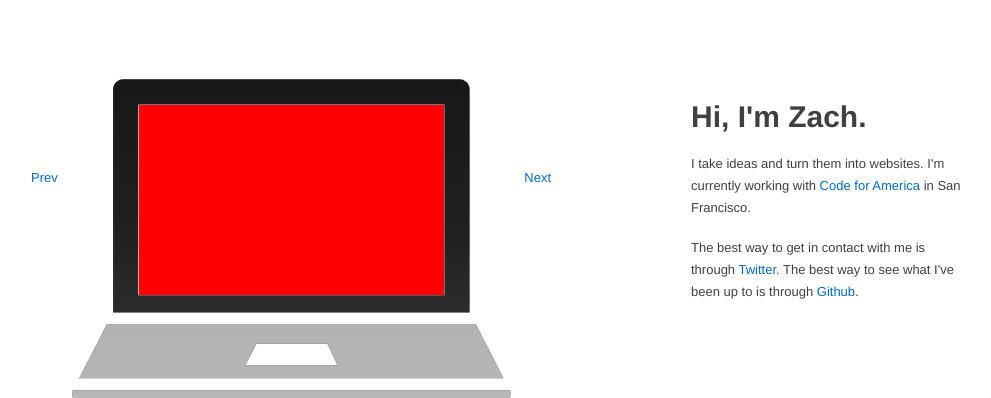
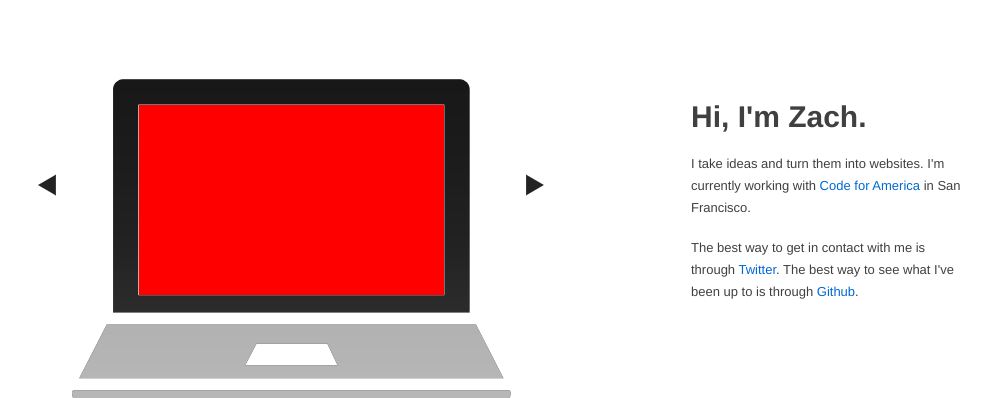
Before and after one commit to zachwill/old, a Flask app: page / in a window 1280 px wide. Shown: the part 1181-1579 px from the top of the page, without its empty margins (139-1130 px from the left). Run offline with Flask 2, Linux system fonts and the light colour scheme; some libraries are stand-ins or nearby versions.

Commit message:
Add previous and next buttons for slider

```diff
--- a/static/css/main.css
+++ b/static/css/main.css
@@ -11,8 +11,8 @@ body{margin-top:100px;}body:after{content:url(/static/img/idea_yellow.png);displ
 .slides .blue{background:blue;}
 .slides .purple{background:purple;}
 .slides .yellow{background:yellow;}
-.controls{clear:both;height:18px;}.controls a{display:block;margin-top:170px;}
-.controls .prev{float:left;}
-.controls .next{float:right;}
+.controls{clear:both;height:18px;}.controls a{display:block;height:32px;margin-top:170px;text-indent:-999em;width:32px;}
+.controls .prev{background:url(/static/img/prev.png) no-repeat center center;float:left;}
+.controls .next{background:url(/static/img/next.png) no-repeat center center;float:right;}
 .about{margin-top:100px;}.about p{line-height:1.7;}.about p:last-child{margin-top:18px;}
 footer{border:none;height:80px;}
--- a/static/css/main.less
+++ b/static/css/main.less
@@ -65,12 +65,17 @@ body{
     height: 18px;
     a{
         display: block;
+        height: 32px;
         margin-top: 170px;
+        text-indent: -999em;
+        width: 32px;
     }
     .prev{
+        background: url(/static/img/prev.png) no-repeat center center;
         float: left;
     }
     .next{
+        background: url(/static/img/next.png) no-repeat center center;
         float: right;
     }
 }
```
Also changed, not shown: static/img/next.png (added), static/img/prev.png (added).
